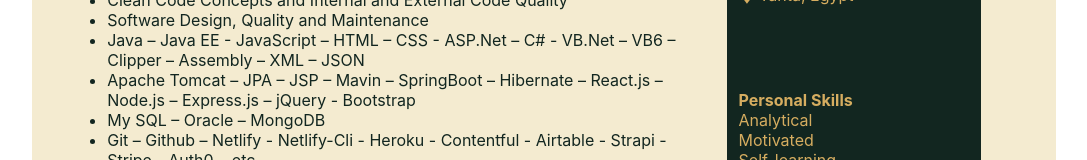
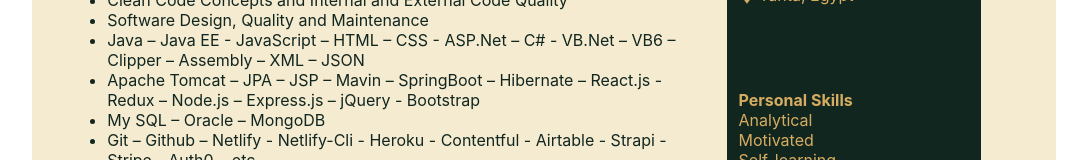
Before and after one commit to Ahmed-AlSharkawy/00-my-react-portfolio, a React (Create React App) app: page /about in a window 1280 px wide. Shown: the part 773-933 px from the top of the page, without its empty margins (96-1183 px from the left). Built offline with nearby package versions, Linux system fonts and the light colour scheme.

Commit message:
cv update

```diff
--- a/src/Pages/AboutMe.js
+++ b/src/Pages/AboutMe.js
@@ -52,7 +52,7 @@
             </li>
             <li>
               Apache Tomcat – JPA – JSP – Mavin – SpringBoot – Hibernate –
-              React.js – Node.js – Express.js – jQuery - Bootstrap
+              React.js - Redux – Node.js – Express.js – jQuery - Bootstrap
             </li>
             <li>My SQL – Oracle – MongoDB</li>
             <li>
```
